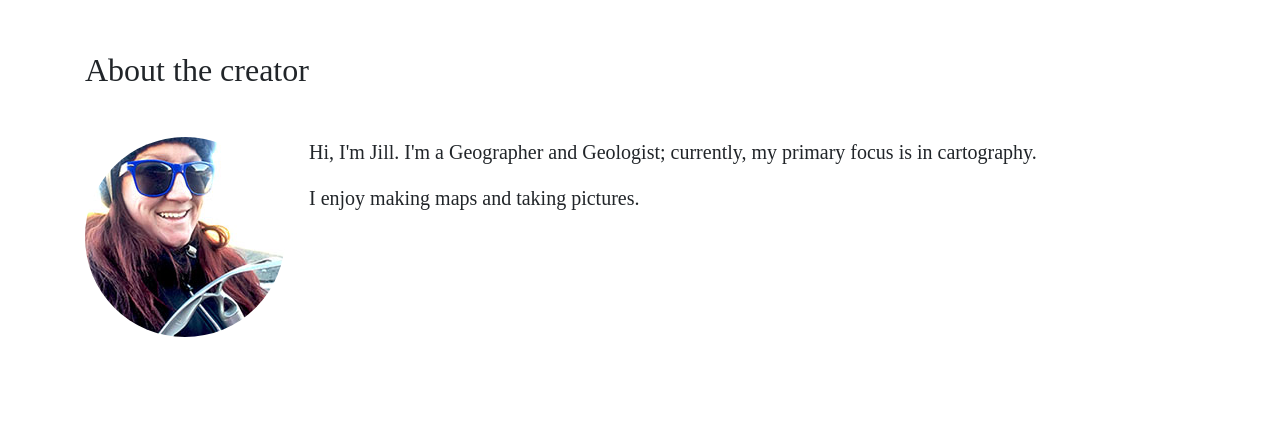
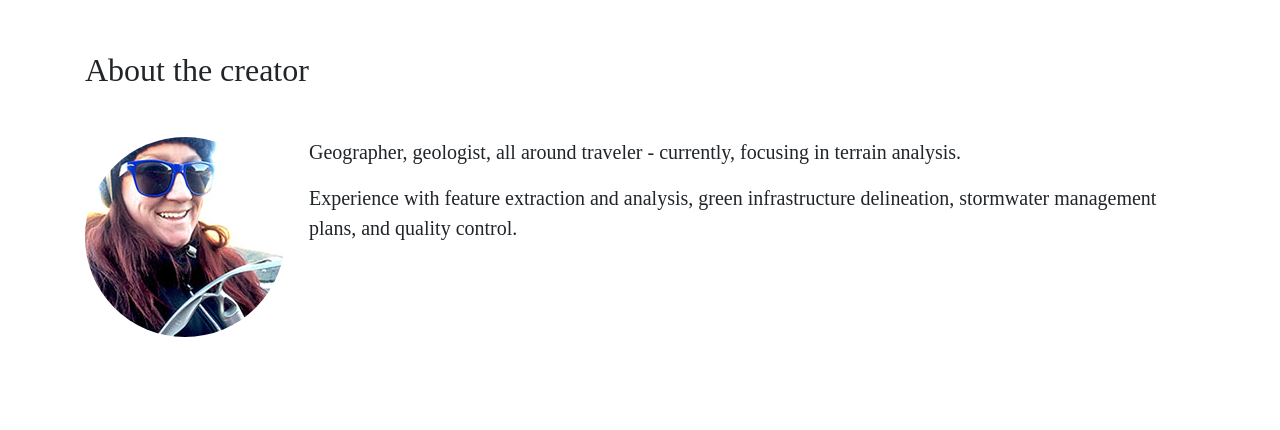
Before and after one commit to jhannigan3/map_portfolio, a plain HTML site: page index.html in a window 1280 px wide. Shown: the part 1820-2250 px from the top of the page. Drawn offline with nearby package versions, Linux system fonts and the light colour scheme; a web font is replaced by a local one.

Commit message:
update info

```diff
--- a/index.html
+++ b/index.html
@@ -184,8 +184,8 @@
             <h2>About the creator</h2>
             <div class='my-5 clearfix'>
               <div class="float-md-left mb-5 mr-md-4"><img class="rounded-circle img-fluid" src="images/Geocopy.jpg" alt="geopic"></div>
-              <p class="lead">Hi, I'm Jill. I'm a Geographer and Geologist; currently, my primary focus is in cartography.</p>
-              <p class="lead">I enjoy making maps and taking pictures.</p>
+              <p class="lead">Geographer, geologist, all around traveler - currently, focusing in terrain analysis.</p>
+              <p class="lead">Experience with feature extraction and analysis, green infrastructure delineation, stormwater management plans, and quality control.</p>
             </div>
           </div>
         </div>
```
